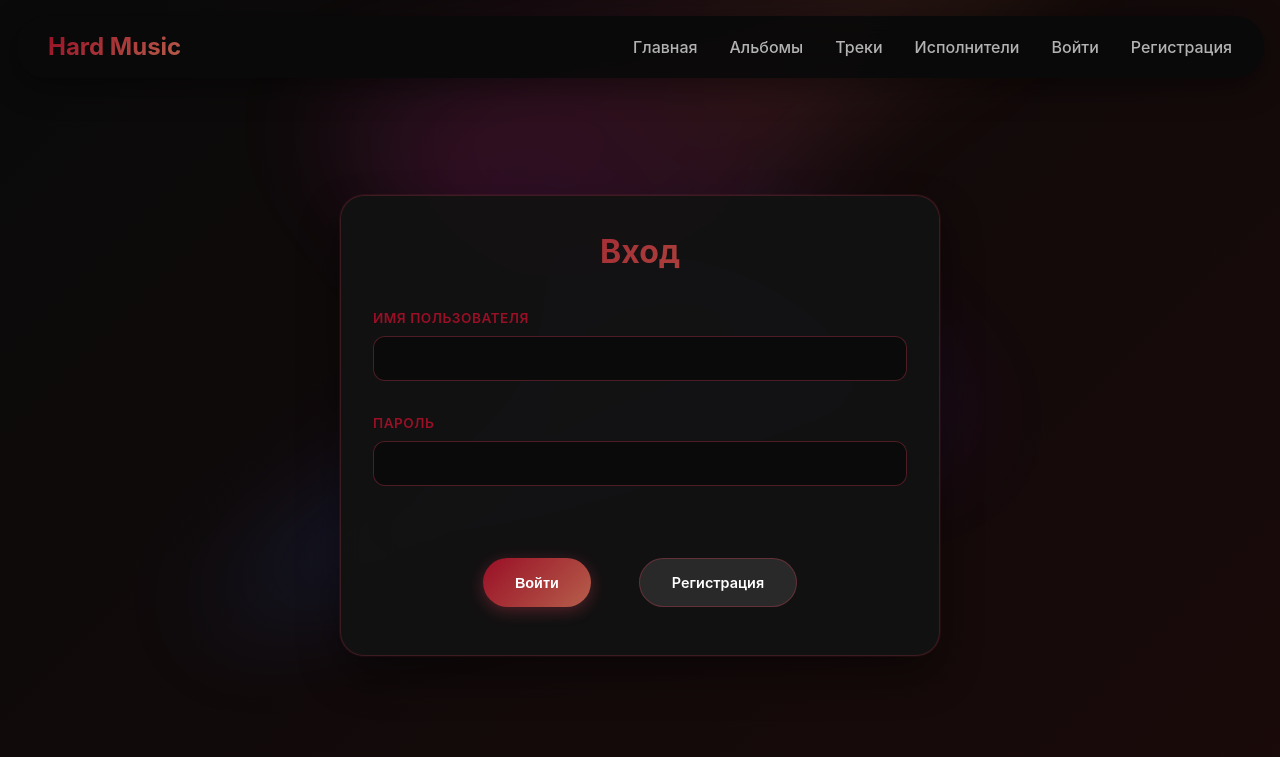
After one commit to kukur1k/MusicCatalogDjango, a Django app: template MusicApp/Music/templates/music/login.html in a window 1280 px wide. The commit adds this page. Shown: the top 757 px of the page. Run offline with Django 5.2, Linux system fonts and the light colour scheme; the template is opened without the code that fills it, so the values that code supplies are empty.

Commit message:
first try make registrations and remake favorite_system

```diff
--- a/MusicApp/Music/templates/music/base.html
+++ b/MusicApp/Music/templates/music/base.html
@@ -27,6 +27,27 @@
                 <li class="nav-item">
                     <a class="nav-link" href="{% url 'music:musician_list' %}">Исполнители</a>
                 </li>
+
+                {% if user.is_authenticated %}
+                    <li class="nav-item">
+                        <a class="nav-link" href="{% url 'music:favorite_list' %}">
+                            <i class="fas fa-heart"></i> Избранное
+                        </a>
+                    </li>
+                    <li class="nav-item">
+                        <span class="nav-link">{{ user.username }}</span>
+                    </li>
+                    <li class="nav-item">
+                        <a class="nav-link" href="{% url 'logout' %}">Выйти</a>
+                    </li>
+                {% else %}
+                    <li class="nav-item">
+                        <a class="nav-link" href="{% url 'login' %}">Войти</a>
+                    </li>
+                    <li class="nav-item">
+                        <a class="nav-link" href="{% url 'register' %}">Регистрация</a>
+                    </li>
+                {% endif %}
             </ul>
         </div>
     </nav>
--- /dev/null
+++ b/MusicApp/Music/templates/music/login.html
@@ -0,0 +1,34 @@
+{% extends 'music/base.html' %}
+{% load static %}
+
+{% block title %}Вход{% endblock %}
+
+{% block content %}
+<div class="form-page">
+    <div class="form-container">
+        <div class="formСard">
+            <h1>Вход</h1>
+            <form method="post" class="music-form">
+                {% csrf_token %}
+                <div class="queryField">
+                    <label>Имя пользователя</label>
+                    <input type="text" name="username" required>
+                </div>
+                <div class="queryField">
+                    <label>Пароль</label>
+                    <input type="password" name="password" required>
+                </div>
+                {% if form.errors %}
+                    <div class="formError">
+                        Неверное имя пользователя или пароль
+                    </div>
+                {% endif %}
+                <div class="formButtons">
+                    <button type="submit" class="btnPrimary">Войти</button>
+                    <a href="{% url 'register' %}" class="btnSecondary">Регистрация</a>
+                </div>
+            </form>
+        </div>
+    </div>
+</div>
+{% endblock %}
--- a/MusicApp/Music/urls.py
+++ b/MusicApp/Music/urls.py
@@ -33,6 +33,8 @@ urlpatterns = [
 
     path('tracks/<int:pk>/favorite/', views.toggle_favorite, name='toggle_favorite'),
 
+    path('favorites/', views.favorite_list, name='favorite_list'),
+    path('track/<int:track_id>/favorite/', views.toggle_favorite, name='toggle_favorite'),
 
-
+    path('register/', views.register, name='register'),
 ]
--- a/MusicApp/MusicApp/urls.py
+++ b/MusicApp/MusicApp/urls.py
@@ -2,10 +2,13 @@ from django.contrib import admin
 from django.conf import settings
 from django.conf.urls.static import static
 from django.urls import path, include
+from django.contrib.auth import views as auth_views
 
 urlpatterns = [
     path('admin/', admin.site.urls),
     path('', include('music.urls')),
+    path('login/', auth_views.LoginView.as_view(template_name='registration/login.html'), name='login'),
+    path('logout/', auth_views.LogoutView.as_view(next_page='/'), name='logout'),
 ]
 
 if settings.DEBUG:
```
Also changed, not shown: MusicApp/Music/models.py (+17 -0 lines), MusicApp/Music/templates/music/register.html (added, +42 -0 lines), MusicApp/Music/templates/music/track_list.html (+9 -6 lines), MusicApp/Music/views.py (+53 -18 lines).
